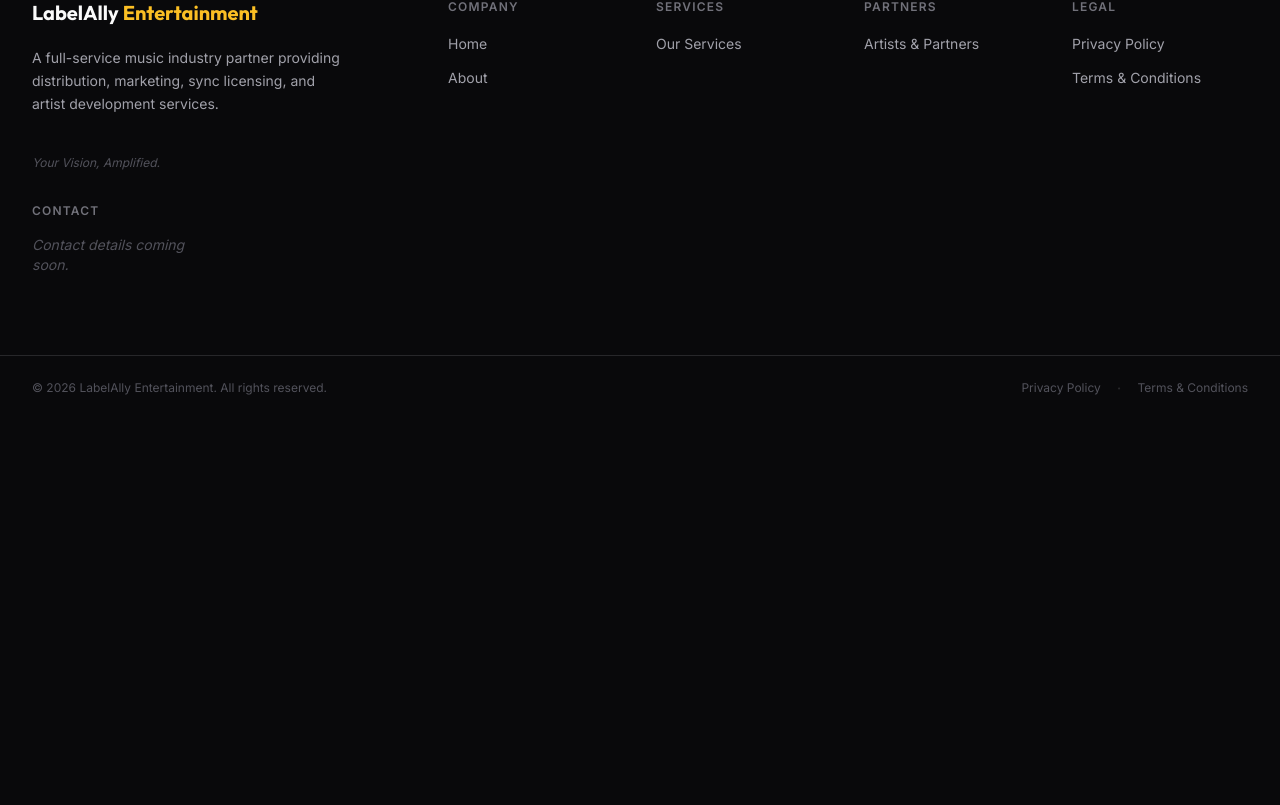
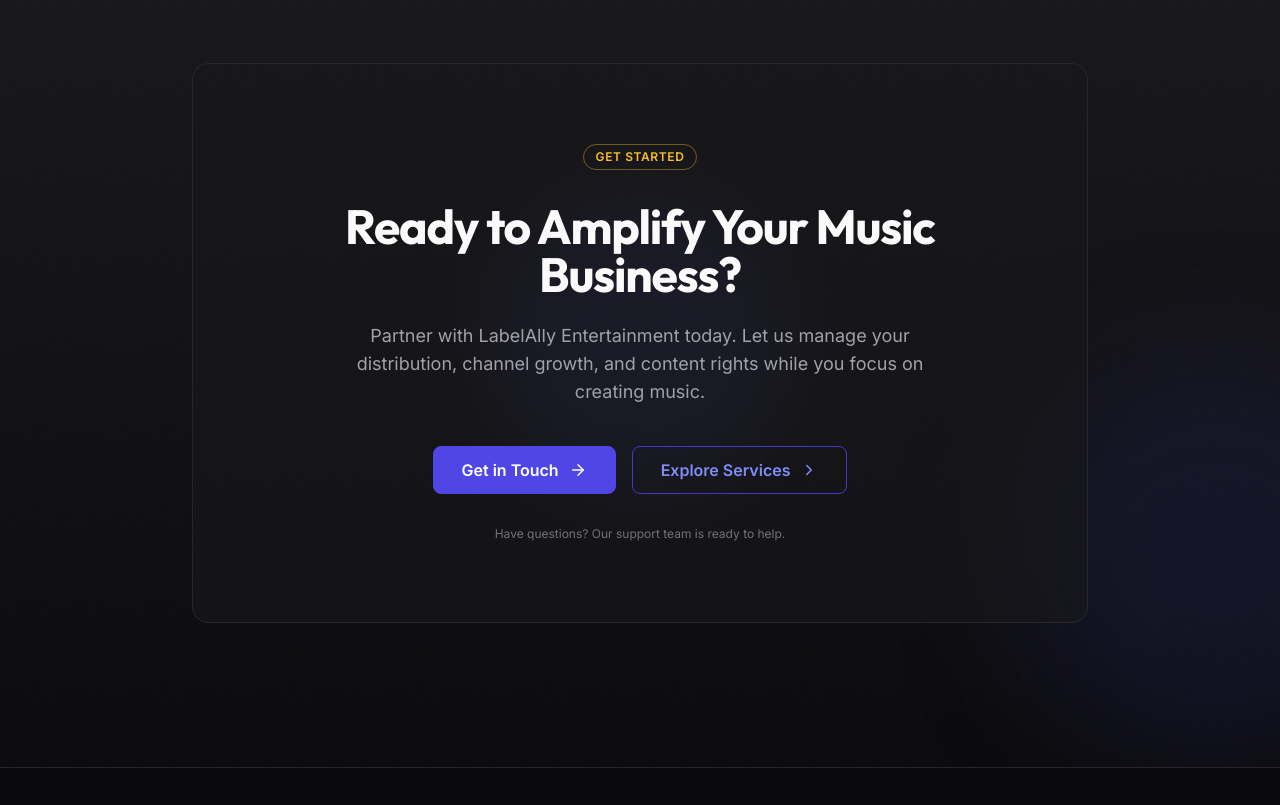
Before and after one commit to mdirfan-jasiqlabs/labelAlly-testing, a React (Vite) app: page / in a window 1280 px wide. Shown: the part 7395-8200 px from the top of the page. Before the commit the page ends 7815 px from the top, so only its background shows below. Built offline with nearby package versions, Linux system fonts and the light colour scheme.

Commit message:
feat: Phase 5 Part 3 — Final CTA + Footer Polish + Homepage Complete

```diff
--- a/src/components/layout/Footer.jsx
+++ b/src/components/layout/Footer.jsx
@@ -54,11 +54,11 @@
       {/* ═══════════════════════════════════════════════════════
           MAIN FOOTER BODY
       ═══════════════════════════════════════════════════════ */}
-      <div className="section-container py-14 lg:py-20">
-        <div className="grid grid-cols-1 md:grid-cols-2 lg:grid-cols-6 gap-10 lg:gap-8">
+      <div className="section-container py-16 lg:py-24">
+        <div className="grid grid-cols-1 sm:grid-cols-2 md:grid-cols-3 lg:grid-cols-6 gap-10 lg:gap-8">
 
           {/* ── Brand Column (wider) ── */}
-          <div className="lg:col-span-2 flex flex-col gap-5">
+          <div className="sm:col-span-2 lg:col-span-2 flex flex-col gap-5">
             {/* Logo */}
             <Link
               to="/"
@@ -149,7 +149,7 @@
               {footerData.contact.email && (
                 <a
                   href={`mailto:${footerData.contact.email}`}
-                  className="flex items-start gap-2.5 text-sm text-neutral-400 hover:text-neutral-50 transition-colors duration-250 focus-ring rounded group"
+                  className="flex items-start gap-2.5 text-sm text-neutral-400 hover:text-neutral-50 transition-colors duration-250 focus-ring rounded group break-all"
                 >
                   <Mail
                     size={15}
@@ -164,7 +164,7 @@
               {footerData.contact.phone && (
                 <a
                   href={`tel:${footerData.contact.phone}`}
-                  className="flex items-start gap-2.5 text-sm text-neutral-400 hover:text-neutral-50 transition-colors duration-250 focus-ring rounded group"
+                  className="flex items-start gap-2.5 text-sm text-neutral-400 hover:text-neutral-50 transition-colors duration-250 focus-ring rounded group break-words"
                 >
                   <Phone
                     size={15}
@@ -177,7 +177,7 @@
 
               {/* Address */}
               {footerData.contact.address && (
-                <p className="flex items-start gap-2.5 text-sm text-neutral-400">
+                <p className="flex items-start gap-2.5 text-sm text-neutral-400 break-words">
                   <MapPin
                     size={15}
                     aria-hidden="true"
--- /dev/null
+++ b/src/components/sections/home/FinalCtaSection.jsx
@@ -0,0 +1,96 @@
+import { Link } from 'react-router-dom';
+import { ArrowRight, ChevronRight } from 'lucide-react';
+import Container from '../../common/Container';
+import Button from '../../common/Button';
+import Badge from '../../common/Badge';
+import GradientBackground from '../../common/GradientBackground';
+import GlowEffect from '../../common/GlowEffect';
+import Card from '../../common/Card';
+import homeData from '../../../data/home.json';
+
+/**
+ * FinalCtaSection — High-impact call-to-action block at the end of the homepage.
+ */
+function FinalCtaSection() {
+  const { finalCta } = homeData;
+
+  if (!finalCta) return null;
+
+  return (
+    <GradientBackground
+      as="section"
+      variant="subtle"
+      className="py-20 md:py-28 lg:py-36 border-t border-neutral-900 overflow-hidden relative"
+    >
+      {/* Decorative glows */}
+      <div
+        aria-hidden="true"
+        className="pointer-events-none absolute bottom-0 right-0 w-[400px] h-[400px] translate-y-1/3 translate-x-1/3 rounded-full bg-primary-900/20 blur-3xl"
+      />
+
+      <Container>
+        <GlowEffect color="primary" intensity="md" className="max-w-4xl mx-auto">
+          <Card
+            padding="lg"
+            radius="2xl"
+            bordered
+            hover={false}
+            className="flex flex-col items-center text-center gap-6 bg-neutral-900/60 border border-neutral-800 py-16 px-6 sm:px-12 md:py-20 relative z-10"
+          >
+            {/* Badge */}
+            {finalCta.badge && (
+              <Badge variant="outline" className="mb-2">
+                {finalCta.badge}
+              </Badge>
+            )}
+
+            {/* Heading */}
+            <h2 className="font-heading font-bold text-3xl sm:text-4xl lg:text-5xl text-neutral-50 leading-tight max-w-2xl">
+              {finalCta.heading}
+            </h2>
+
+            {/* Description */}
+            <p className="text-base sm:text-lg text-neutral-400 max-w-xl leading-relaxed">
+              {finalCta.description}
+            </p>
+
+            {/* Buttons */}
+            <div className="flex flex-col sm:flex-row items-center gap-4 mt-4 w-full sm:w-auto">
+              <Button
+                as={Link}
+                to={finalCta.primaryCta.href}
+                aria-label={finalCta.primaryCta.ariaLabel}
+                variant="primary"
+                size="lg"
+                className="w-full sm:w-auto"
+                rightIcon={<ArrowRight size={18} aria-hidden="true" />}
+              >
+                {finalCta.primaryCta.label}
+              </Button>
+              <Button
+                as={Link}
+                to={finalCta.secondaryCta.href}
+                aria-label={finalCta.secondaryCta.ariaLabel}
+                variant="outline"
+                size="lg"
+                className="w-full sm:w-auto"
+                rightIcon={<ChevronRight size={18} aria-hidden="true" />}
+              >
+                {finalCta.secondaryCta.label}
+              </Button>
+            </div>
+
+            {/* Contact Note */}
+            {finalCta.contactNote && (
+              <p className="text-xs text-neutral-500 mt-2">
+                {finalCta.contactNote}
+              </p>
+            )}
+          </Card>
+        </GlowEffect>
+      </Container>
+    </GradientBackground>
+  );
+}
+
+export default FinalCtaSection;
--- a/src/data/home.json
+++ b/src/data/home.json
@@ -258,11 +258,27 @@
       "ariaLabel": "Contact us to learn more about our reporting and payment schedules"
     }
   },
-
   "testimonials": {
     "badge": "Our Partners",
     "heading": "Trusted by Music Professionals",
     "description": "We are proud to support independent creators, record labels, and creative brands in achieving their goals.",
     "items": []
+  },
+
+  "finalCta": {
+    "badge": "Get Started",
+    "heading": "Ready to Amplify Your Music Business?",
+    "description": "Partner with LabelAlly Entertainment today. Let us manage your distribution, channel growth, and content rights while you focus on creating music.",
+    "primaryCta": {
+      "label": "Get in Touch",
+      "href": "/contact",
+      "ariaLabel": "Get in touch — contact LabelAlly Entertainment to partner"
+    },
+    "secondaryCta": {
+      "label": "Explore Services",
+      "href": "/services",
+      "ariaLabel": "Explore our distribution and rights management services"
+    },
+    "contactNote": "Have questions? Our support team is ready to help."
   }
 }
--- a/src/pages/HomePage.jsx
+++ b/src/pages/HomePage.jsx
@@ -7,12 +7,23 @@
 import ArtistsSection      from '../components/sections/home/ArtistsSection';
 import AnalyticsSection    from '../components/sections/home/AnalyticsSection';
 import TestimonialsSection from '../components/sections/home/TestimonialsSection';
+import FinalCtaSection     from '../components/sections/home/FinalCtaSection';
 
 /**
  * HomePage — Route: /
  *
- * Phase 5 Part 2: Renders Hero + Platform Strip + About + Services + How It Works + Why Choose + Artists + Analytics + Testimonials.
- * Part 3 will append the final CTA section.
+ * Phase 5 Complete: Renders all ten homepage sections in sequence.
+ * Section order:
+ * 1. HeroSection
+ * 2. PlatformStrip
+ * 3. AboutSection
+ * 4. ServicesSection
+ * 5. HowItWorksSection
+ * 6. WhyChooseSection
+ * 7. ArtistsSection
+ * 8. AnalyticsSection
+ * 9. TestimonialsSection
+ * 10. FinalCtaSection
  */
 function HomePage() {
   return (
@@ -26,6 +37,7 @@
       <ArtistsSection />
       <AnalyticsSection />
       <TestimonialsSection />
+      <FinalCtaSection />
     </main>
   );
 }
```
